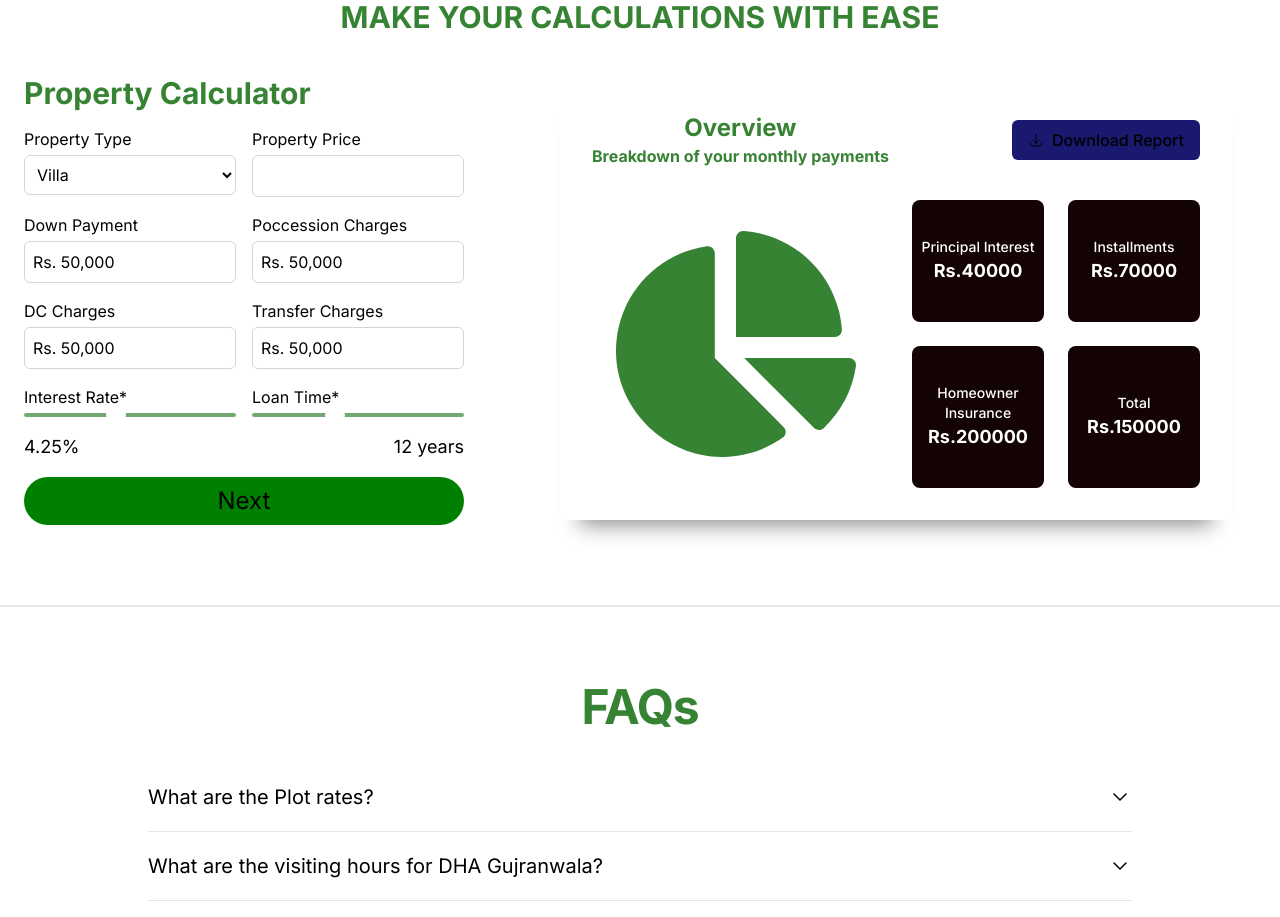
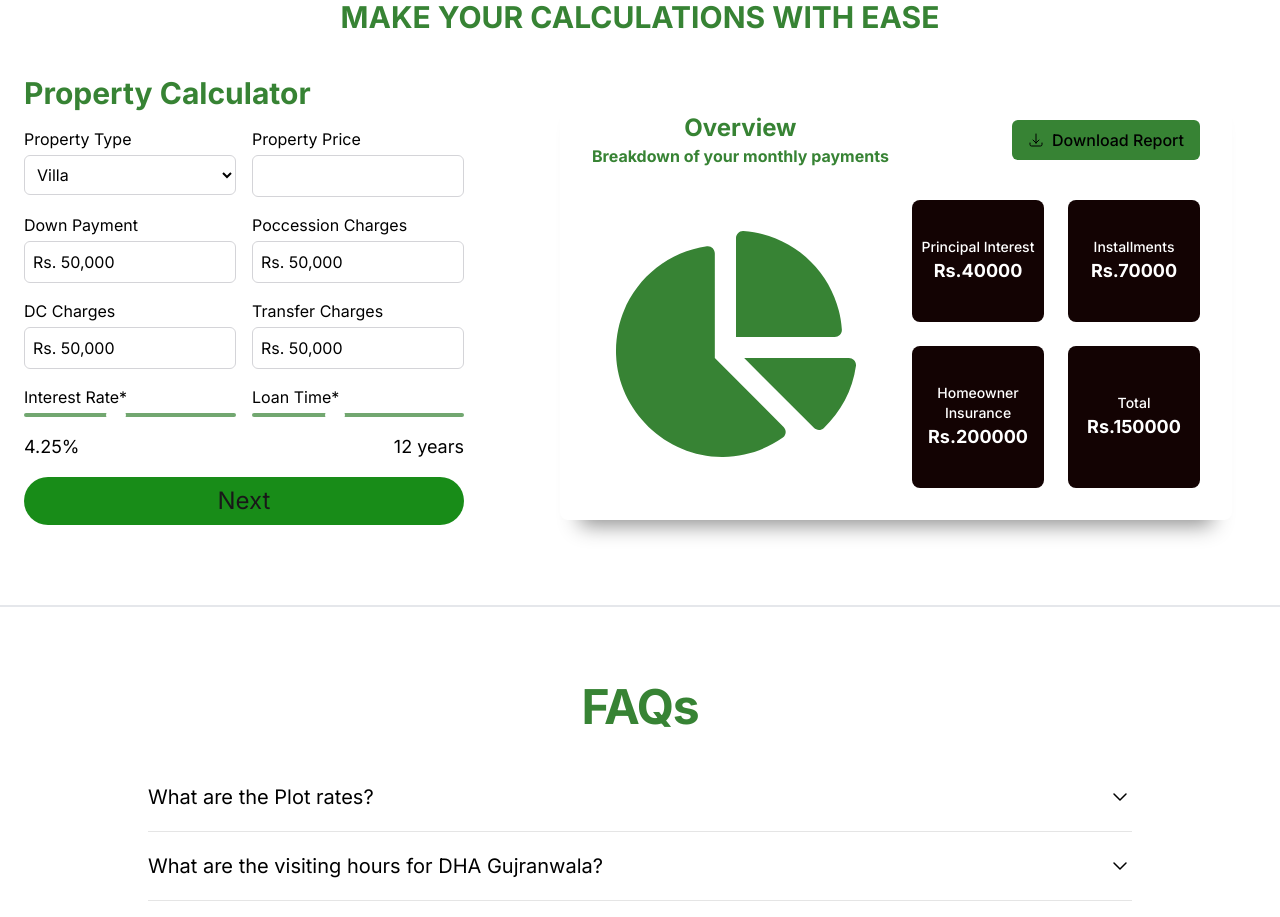
Before and after one commit to mudasarmajeed5/DHA-GUJRANWALA, a Next.js app: page / in a window 1280 px wide. Shown: the part 4100-5017 px from the top of the page. Built offline with nearby package versions, Linux system fonts and the light colour scheme; some icons are missing.

Commit message:
Minor changes

```diff
--- a/components/AdditionalComponents/InterestCaculator.js
+++ b/components/AdditionalComponents/InterestCaculator.js
@@ -133,7 +133,7 @@ const InterestCaculator = () => {
                         <span className="text-lg ">4.25%</span>
                         <span className="text-lg ">12 years</span>
                     </div>
-                    <button className="bg-[--download-app-green] text-[var(--text-color)] p-2 rounded-full text-2xl 2xl:text-3xl w-full">
+                    <button className="bg-[--download-app-green] hover:opacity-100 opacity-90 text-[var(--text-color)] p-2 rounded-full text-2xl 2xl:text-3xl w-full">
                         Next
                     </button>
                 </div>
--- a/components/AdditionalComponents/PieChart.js
+++ b/components/AdditionalComponents/PieChart.js
@@ -11,7 +11,7 @@ export default function Component() {
           </p>
         </div>
         <div className="mt-4 md:mt-0">
-          <button className="flex items-center gap-2 bg-[#191970] text-[--text-color] rounded-md px-4 py-2 font-medium">
+          <button className="flex items-center gap-2 bg-[--secondary-button] hover:opacity-90 text-[--text-color] rounded-md px-4 py-2 font-medium">
             <svg
               xmlns="http://www.w3.org/2000/svg"
               fill="none"
```
